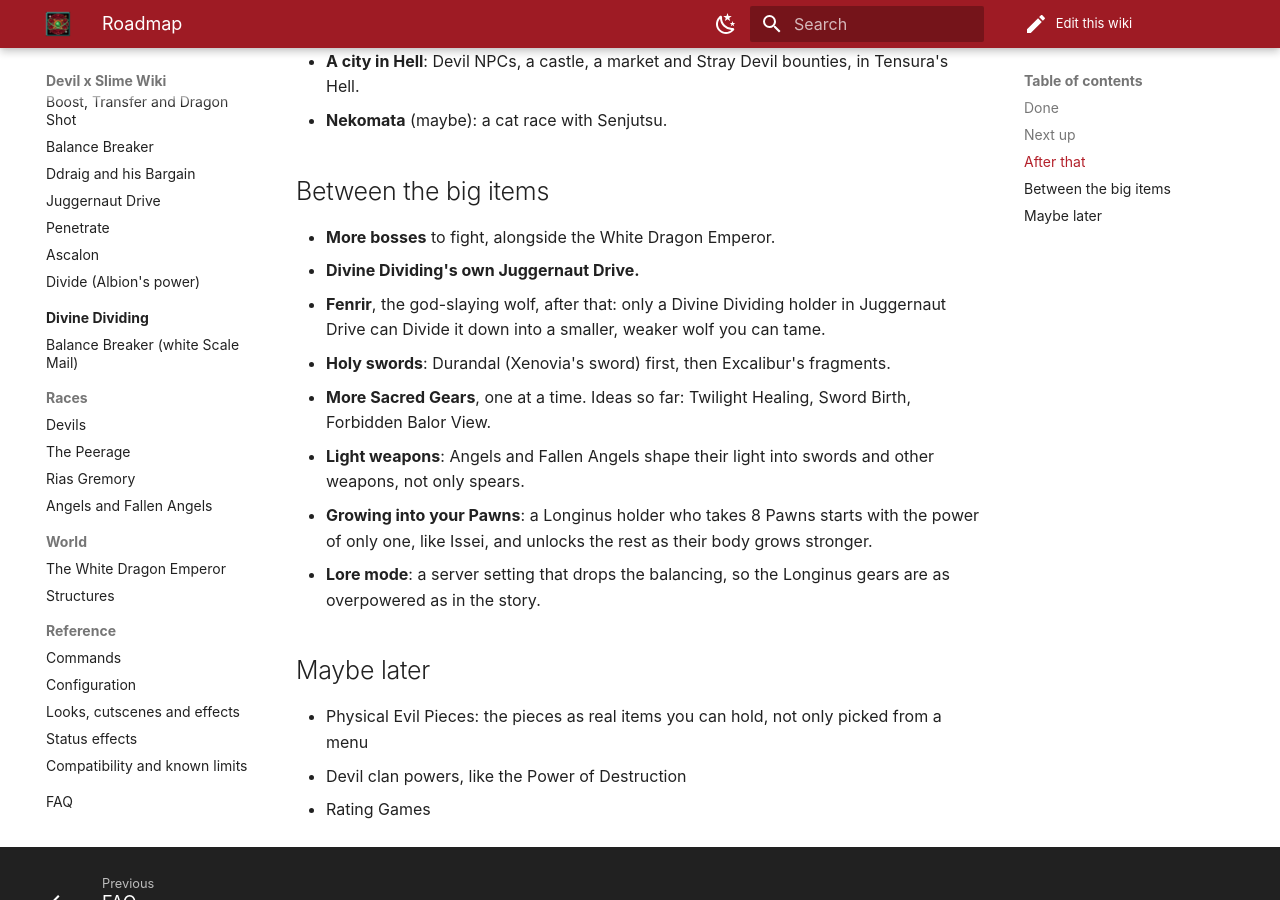
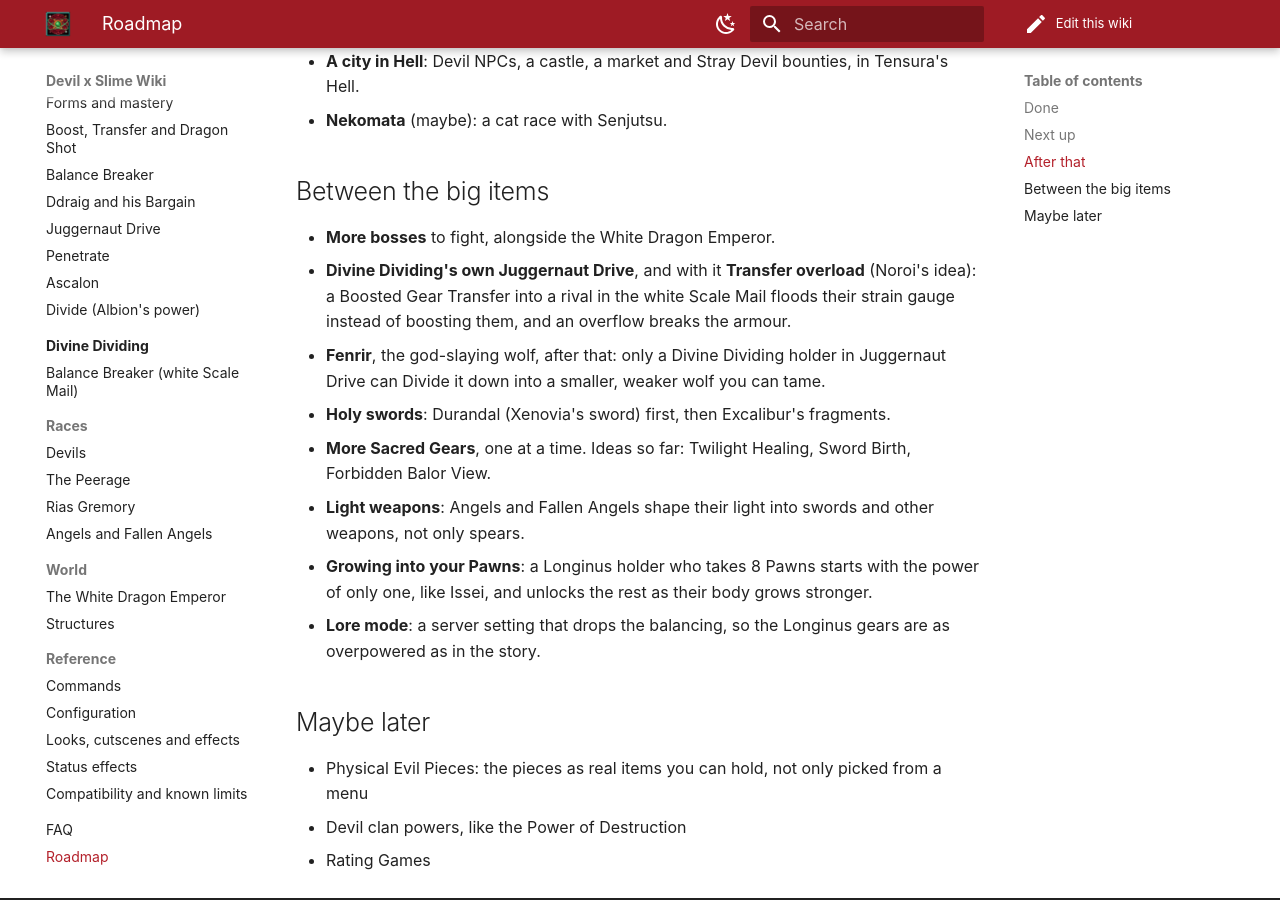
Before and after one commit to Malwikpl/devil-x-slime-wiki, an MkDocs documentation site: the page built from docs/roadmap.md, in a window 1280 px wide and 900 px high, scrolled down 1274 px. Built offline with MkDocs 1.6.1 and Material for MkDocs 9.7.7, drawn with Linux system fonts in a browser that asks for light colours; comment, search, counter and statistics services are not loaded.

Commit message:
Roadmap: Transfer overload with Divine Dividing's Juggernaut Drive (Noroi's idea)
Co-Authored-By: Claude Opus 5.5 (1M context) <noreply@anthropic.com>
Claude-Session: https://claude.ai/code/session_01UCcnHWzyPU9hexkjxzyvPV

```diff
--- a/docs/roadmap.md
+++ b/docs/roadmap.md
@@ -42,7 +42,9 @@ world. These are plans, not promises, and the order can change.
 ## Between the big items
 
 - **More bosses** to fight, alongside the White Dragon Emperor.
-- **Divine Dividing's own Juggernaut Drive.**
+- **Divine Dividing's own Juggernaut Drive**, and with it **Transfer overload** (Noroi's idea): a Boosted Gear
+  Transfer into a rival in the white Scale Mail floods their strain gauge instead of boosting them, and an overflow
+  breaks the armour.
 - **Fenrir**, the god-slaying wolf, after that: only a Divine Dividing holder in Juggernaut Drive can Divide it
   down into a smaller, weaker wolf you can tame.
 - **Holy swords**: Durandal (Xenovia's sword) first, then Excalibur's fragments.
```
